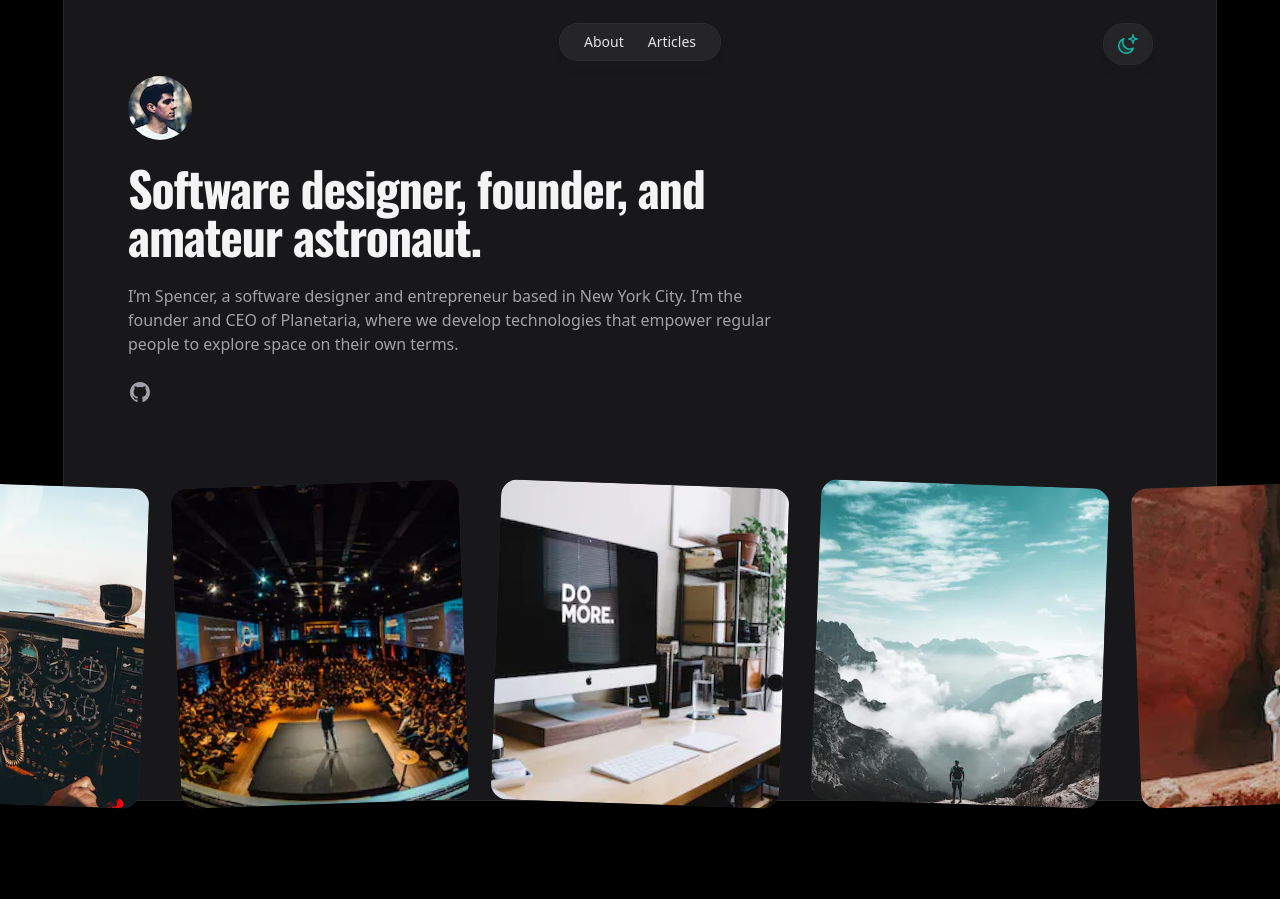
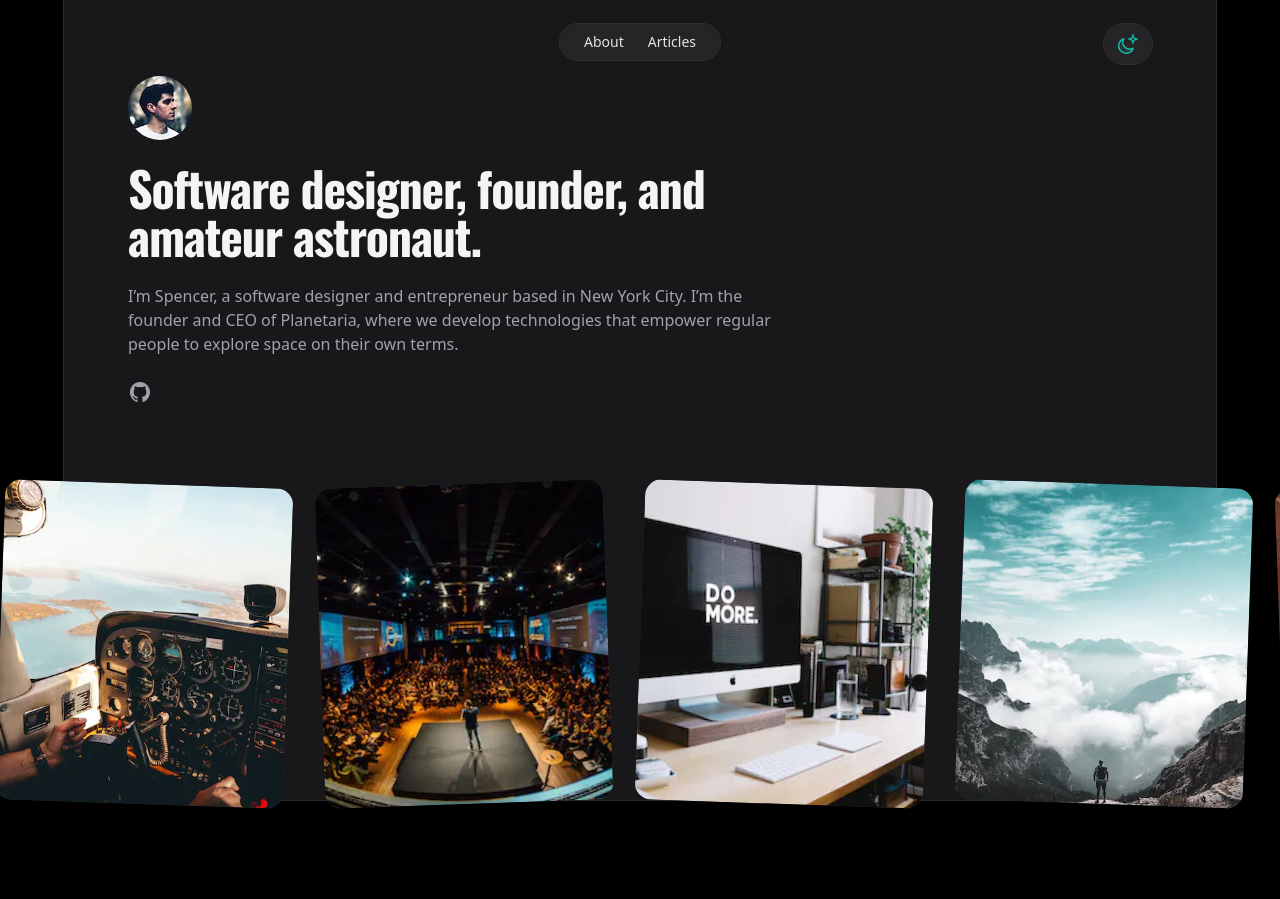
Before and after one commit to h2toan/hhtoan.id.vn, a Next.js app: page / in a window 1280 px wide. Shown: the top 899 px of the page. Built offline with nearby package versions, Linux system fonts and the light colour scheme.

Commit message:
add scroll to feature images

```diff
--- a/components/home/ImageWrapper.tsx
+++ b/components/home/ImageWrapper.tsx
@@ -8,7 +8,7 @@ import Pic5 from "../../public/image-5.webp";
 export default function ImageCollection() {
   return (
     <div className="mt-16 sm:mt-20">
-      <div className="-my-4 flex justify-center gap-5 overflow-hidden py-4 sm:gap-8">
+      <div className="-my-4 flex 2xl:justify-center gap-5 py-4 sm:gap-8 overflow-x-auto">
         <FeaturedImage image={Pic1} rotate={"rotate-2"}></FeaturedImage>
         <FeaturedImage image={Pic2} rotate={"-rotate-2"}></FeaturedImage>
         <FeaturedImage image={Pic3} rotate={"rotate-2"}></FeaturedImage>
```
